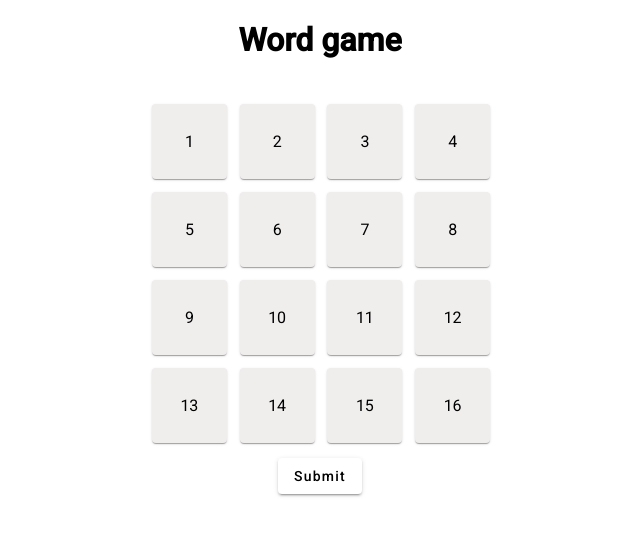
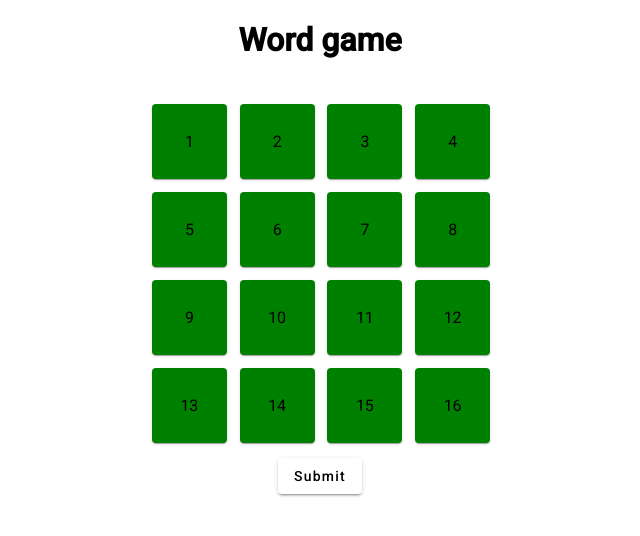
Before and after one commit to emmiberge/word-game-2.0, an Angular app: page / in a window 1280 px wide. Shown: the top 536 px of the page, without its empty margins (320-960 px from the left). Built offline with nearby package versions, Linux system fonts and the light colour scheme.

Commit message:
Change background color of tiles dynamically

```diff
--- a/src/app/types/Tile.ts
+++ b/src/app/types/Tile.ts
@@ -40,6 +40,11 @@ export class Tile{
         return this.isSelected;
     }
 
+    public getIsFound(){
+        console.log("Called getIsFound");
+        return this.isFound;
+    }
+
     public select(){
         console.log("Should select tile with id " + this.id);
         if(this.canBeSelected){
@@ -60,8 +65,11 @@ export class Tile{
 
     public find(){
         this.canBeSelected = false;
+        this.isSelected = false;
         this.isFound = true;
     }
 
 
+
+
 }
--- a/src/app/types/group.ts
+++ b/src/app/types/group.ts
@@ -1,6 +1,18 @@
 export enum Group{
-    YELLOW,
-    GREEN,
+    PINK,
+    ORANGE,
     BLUE,
-    PURPLE
+    YELLOW
 }
+
+
+
+export class GroupClass{
+    public static readonly groupColorMap : Map<Group, string> =
+    new Map([
+        [Group.PINK, "magenta"],
+        [Group.ORANGE, "orange"],
+        [Group.BLUE, "blue"],
+        [Group.YELLOW, "yellow"]
+    ]);
+}
--- a/src/components/grid/grid.component.ts
+++ b/src/components/grid/grid.component.ts
@@ -16,7 +16,7 @@ import { Group } from '../../app/types/group';
 })
 export class GridComponent {
   tiles : Tile[] = Array.from({length: 16}, (_, i) => {
-    let newTile : Tile = new Tile((i+1).toString(), i % 2 == 0 ? Group.BLUE : Group.GREEN, (i+1).toString());
+    let newTile : Tile = new Tile((i+1).toString(), i % 2 == 0 ? Group.BLUE : Group.YELLOW, (i+1).toString());
     return newTile;
   })
 
--- a/src/components/tile/tile.component.css
+++ b/src/components/tile/tile.component.css
@@ -3,12 +3,4 @@
     height: 75px;
     text-align: center;
     justify-content: space-around;
-
-    &.selected{
-        background-color: rgb(145, 143, 143);
-    }
-
-    &.unselected{
-        background-color: rgb(240, 237, 237);
-    }
 }
--- a/src/components/tile/tile.component.html
+++ b/src/components/tile/tile.component.html
@@ -1,3 +1,3 @@
-<mat-card (click)="trySelect()" class="tile  + {{state}}">
+<mat-card (click)="trySelect()" class="tile" [style.background-color]="color">
   <mat-card-content >{{getWord()}}</mat-card-content>
 </mat-card>
--- a/src/components/tile/tile.component.ts
+++ b/src/components/tile/tile.component.ts
@@ -1,8 +1,10 @@
-import { Component, EventEmitter, Input, Output } from '@angular/core';
+import { Component, EventEmitter, Input, Output, OnInit } from '@angular/core';
 import { MatSlideToggleModule } from '@angular/material/slide-toggle';
 import {MatCardModule} from '@angular/material/card';
 import { Tile } from '../../app/types/Tile';
 import { GridComponent } from '../grid/grid.component';
+import { tileState } from '../../app/types/tileState';
+import { GroupClass } from '../../app/types/group';
 
 @Component({
   selector: 'app-tile',
@@ -11,25 +13,31 @@ import { GridComponent } from '../grid/grid.component';
   templateUrl: './tile.component.html',
   styleUrl: './tile.component.css'
 })
-export class TileComponent {
-  @Input()
-  content!: Tile;
-  state : string = "unselected";
-  canBeSelected : boolean = true;
+export class TileComponent implements OnInit{
+  @Input() content!: Tile;
+  color!: string;
 
   @Output() taskNameEvent = new EventEmitter<string>();
 
+  ngOnInit(){
+    this.setColor();
+  }
+
   trySelect() {
       this.taskNameEvent.emit(this.content.getId());
-      this.updateState();
+      this.setColor();
   }
 
-  updateState(){
-    if(this.content.getIsSelected()){
-      this.state = "selected";
+  setColor() : void{
+    console.log("Should set color");
+    if(this.content.getIsFound()){
+      this.color = GroupClass.groupColorMap.get(this.content.getGroup())!;
+    }
+    else if(this.content.getIsSelected()){
+      this.color = 'orange';
     }
     else{
-      this.state = "unselected";
+      this.color = 'green';
     }
   }
 
```
